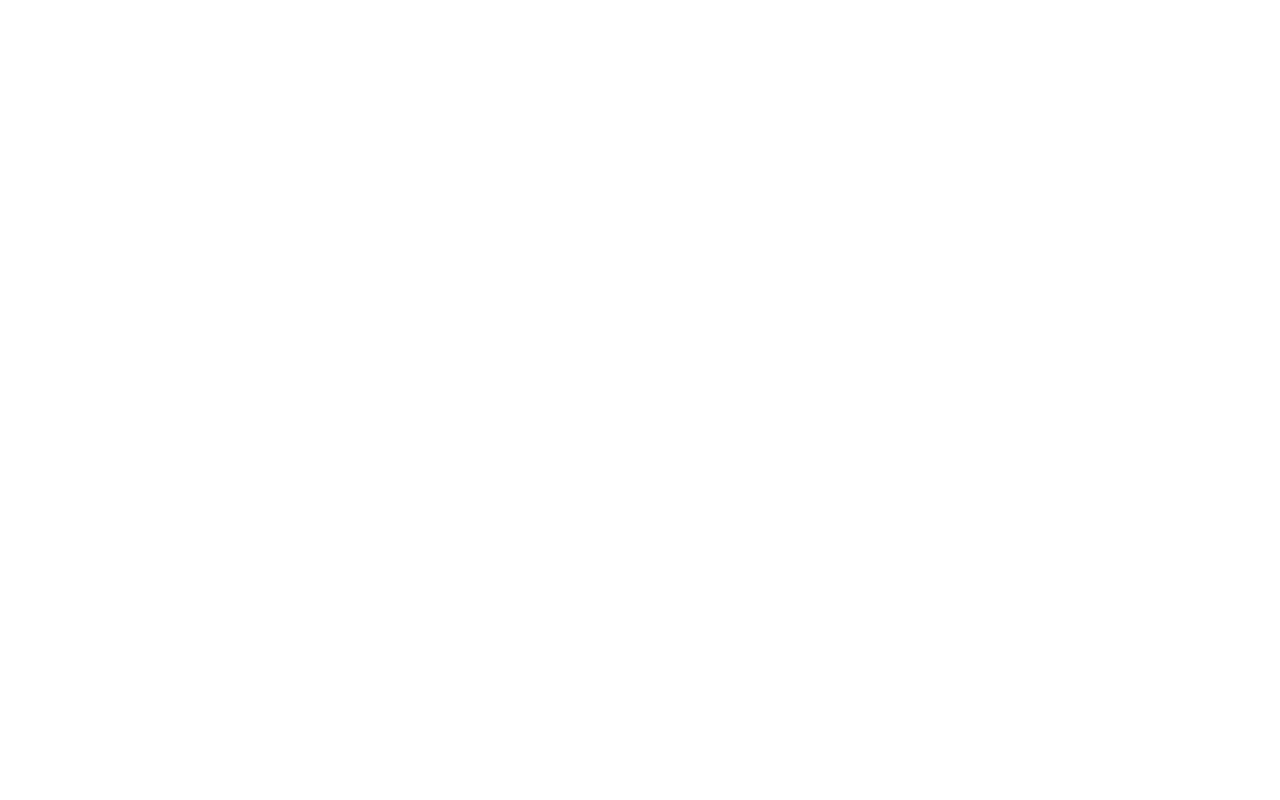
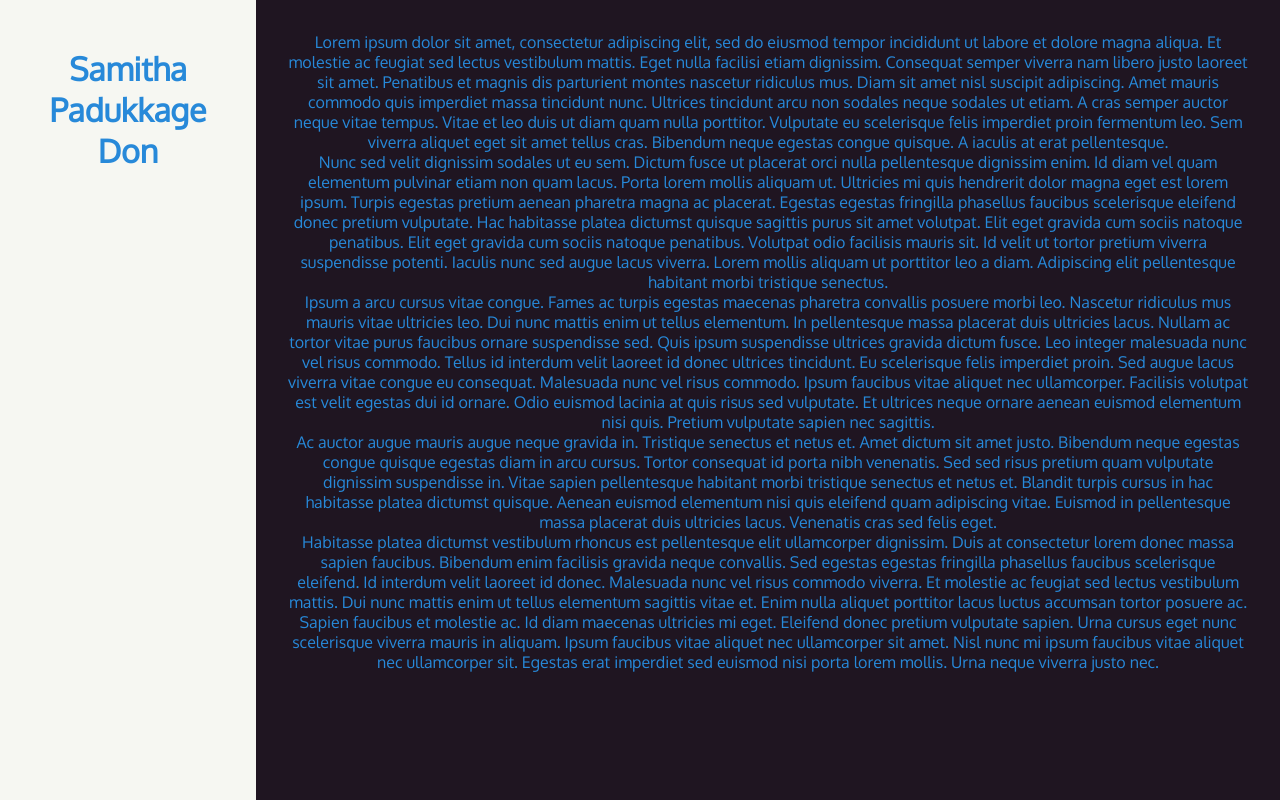
Before and after one commit to samomatik/samomatik.github.io, a plain HTML site: page index.html in a window 1280 px wide. Drawn offline with Linux system fonts and the light colour scheme.

Commit message:
Site layout

```diff
--- a/css/style.css
+++ b/css/style.css
@@ -1,9 +1,11 @@
+@import url('https://fonts.googleapis.com/css?family=Oxygen&display=swap');
+
 :root {
     --main-color: #2789D9;
     --light-shade: #F6F7F2;
     --light-accent: #6596B6;
     --dark-accent: #B33E5A;
-    --darke-shade: #1F1521;
+    --dark-shade: #1F1521;
 }
 
 * {
@@ -13,6 +15,44 @@
 }
 
 body {
+    font-family: 'Oxygen', sans-serif;
     background: var(--light-shade);
     color: var(--main-color);
+    text-align: center;
+    height: 100vh;
 }
+
+.container {
+    background: var(--dark-shade);
+    height: 100%;
+    display: grid;
+    grid-template-columns: 1fr 4fr;
+    grid-template-areas: "sidebar content";
+}
+
+.content {
+    grid-area: content;
+    background-color: var(--dark-shade);
+    overflow: auto;
+    padding: 2rem;
+}
+
+.sidebar {
+    grid-area: sidebar;
+    background-color: var(--light-shade);
+    padding: 2rem;
+}
+
+.sidebar h1 {
+    margin: 1rem auto;
+}
+
+.sidebar img {
+    max-width: 100%;
+}
+
+@media(max-width: 700px) {
+    .container {
+        display: inline-block;
+    }
+}
--- a/index.html
+++ b/index.html
@@ -4,9 +4,57 @@
     <meta charset="UTF-8">
     <meta name="viewport" content="width=device-width, initial-scale=1.0">
     <meta http-equiv="X-UA-Compatible" content="ie=edge">
+    <script src="js/main.js"></script>
+    <link rel="stylesheet" href="css/style.css">
     <title>Samitha Padukkage Don - Front End Web Developer Portfolio</title>
 </head>
 <body>
+    <div class="container">
+        <div class="sidebar">
+            <h1>Samitha Padukkage Don</h1>
+            <!-- <img src="imgs/15965422_10210812109911345_6831834037193466021_n.jpg" alt=""> -->
+        </div>
+        <div class="content">
+            <p>Lorem ipsum dolor sit amet, consectetur adipiscing elit, sed do eiusmod tempor incididunt ut labore et dolore magna
+            aliqua. Et molestie ac feugiat sed lectus vestibulum mattis. Eget nulla facilisi etiam dignissim. Consequat semper
+            viverra nam libero justo laoreet sit amet. Penatibus et magnis dis parturient montes nascetur ridiculus mus. Diam sit
+            amet nisl suscipit adipiscing. Amet mauris commodo quis imperdiet massa tincidunt nunc. Ultrices tincidunt arcu non
+            sodales neque sodales ut etiam. A cras semper auctor neque vitae tempus. Vitae et leo duis ut diam quam nulla porttitor.
+            Vulputate eu scelerisque felis imperdiet proin fermentum leo. Sem viverra aliquet eget sit amet tellus cras. Bibendum
+            neque egestas congue quisque. A iaculis at erat pellentesque.</p>
 
+            <p>Nunc sed velit dignissim sodales ut eu sem. Dictum fusce ut placerat orci nulla pellentesque dignissim enim. Id diam vel
+            quam elementum pulvinar etiam non quam lacus. Porta lorem mollis aliquam ut. Ultricies mi quis hendrerit dolor magna
+            eget est lorem ipsum. Turpis egestas pretium aenean pharetra magna ac placerat. Egestas egestas fringilla phasellus
+            faucibus scelerisque eleifend donec pretium vulputate. Hac habitasse platea dictumst quisque sagittis purus sit amet
+            volutpat. Elit eget gravida cum sociis natoque penatibus. Elit eget gravida cum sociis natoque penatibus. Volutpat odio
+            facilisis mauris sit. Id velit ut tortor pretium viverra suspendisse potenti. Iaculis nunc sed augue lacus viverra.
+            Lorem mollis aliquam ut porttitor leo a diam. Adipiscing elit pellentesque habitant morbi tristique senectus.</p>
+
+            <p>Ipsum a arcu cursus vitae congue. Fames ac turpis egestas maecenas pharetra convallis posuere morbi leo. Nascetur
+            ridiculus mus mauris vitae ultricies leo. Dui nunc mattis enim ut tellus elementum. In pellentesque massa placerat duis
+            ultricies lacus. Nullam ac tortor vitae purus faucibus ornare suspendisse sed. Quis ipsum suspendisse ultrices gravida
+            dictum fusce. Leo integer malesuada nunc vel risus commodo. Tellus id interdum velit laoreet id donec ultrices
+            tincidunt. Eu scelerisque felis imperdiet proin. Sed augue lacus viverra vitae congue eu consequat. Malesuada nunc vel
+            risus commodo. Ipsum faucibus vitae aliquet nec ullamcorper. Facilisis volutpat est velit egestas dui id ornare. Odio
+            euismod lacinia at quis risus sed vulputate. Et ultrices neque ornare aenean euismod elementum nisi quis. Pretium
+            vulputate sapien nec sagittis.</p>
+
+            <p>Ac auctor augue mauris augue neque gravida in. Tristique senectus et netus et. Amet dictum sit amet justo. Bibendum
+            neque egestas congue quisque egestas diam in arcu cursus. Tortor consequat id porta nibh venenatis. Sed sed risus
+            pretium quam vulputate dignissim suspendisse in. Vitae sapien pellentesque habitant morbi tristique senectus et netus
+            et. Blandit turpis cursus in hac habitasse platea dictumst quisque. Aenean euismod elementum nisi quis eleifend quam
+            adipiscing vitae. Euismod in pellentesque massa placerat duis ultricies lacus. Venenatis cras sed felis eget.</p>
+
+            <p>Habitasse platea dictumst vestibulum rhoncus est pellentesque elit ullamcorper dignissim. Duis at consectetur lorem
+            donec massa sapien faucibus. Bibendum enim facilisis gravida neque convallis. Sed egestas egestas fringilla phasellus
+            faucibus scelerisque eleifend. Id interdum velit laoreet id donec. Malesuada nunc vel risus commodo viverra. Et molestie
+            ac feugiat sed lectus vestibulum mattis. Dui nunc mattis enim ut tellus elementum sagittis vitae et. Enim nulla aliquet
+            porttitor lacus luctus accumsan tortor posuere ac. Sapien faucibus et molestie ac. Id diam maecenas ultricies mi eget.
+            Eleifend donec pretium vulputate sapien. Urna cursus eget nunc scelerisque viverra mauris in aliquam. Ipsum faucibus
+            vitae aliquet nec ullamcorper sit amet. Nisl nunc mi ipsum faucibus vitae aliquet nec ullamcorper sit. Egestas erat
+            imperdiet sed euismod nisi porta lorem mollis. Urna neque viverra justo nec.</p>
+        </div>
+    </div>
 </body>
 </html>
```
Also changed, not shown: imgs/15965422_10210812109911345_6831834037193466021_n.jpg (added).
